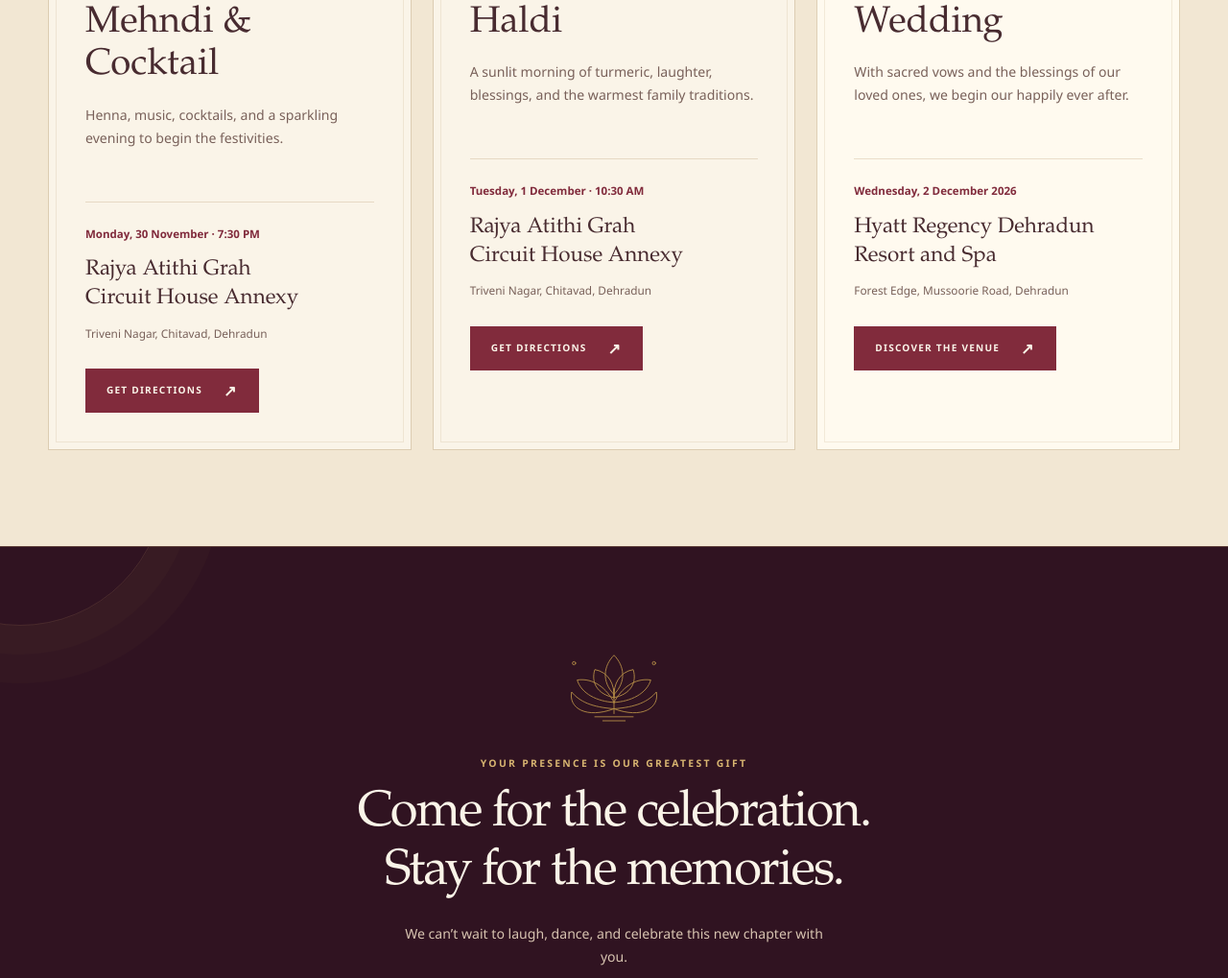
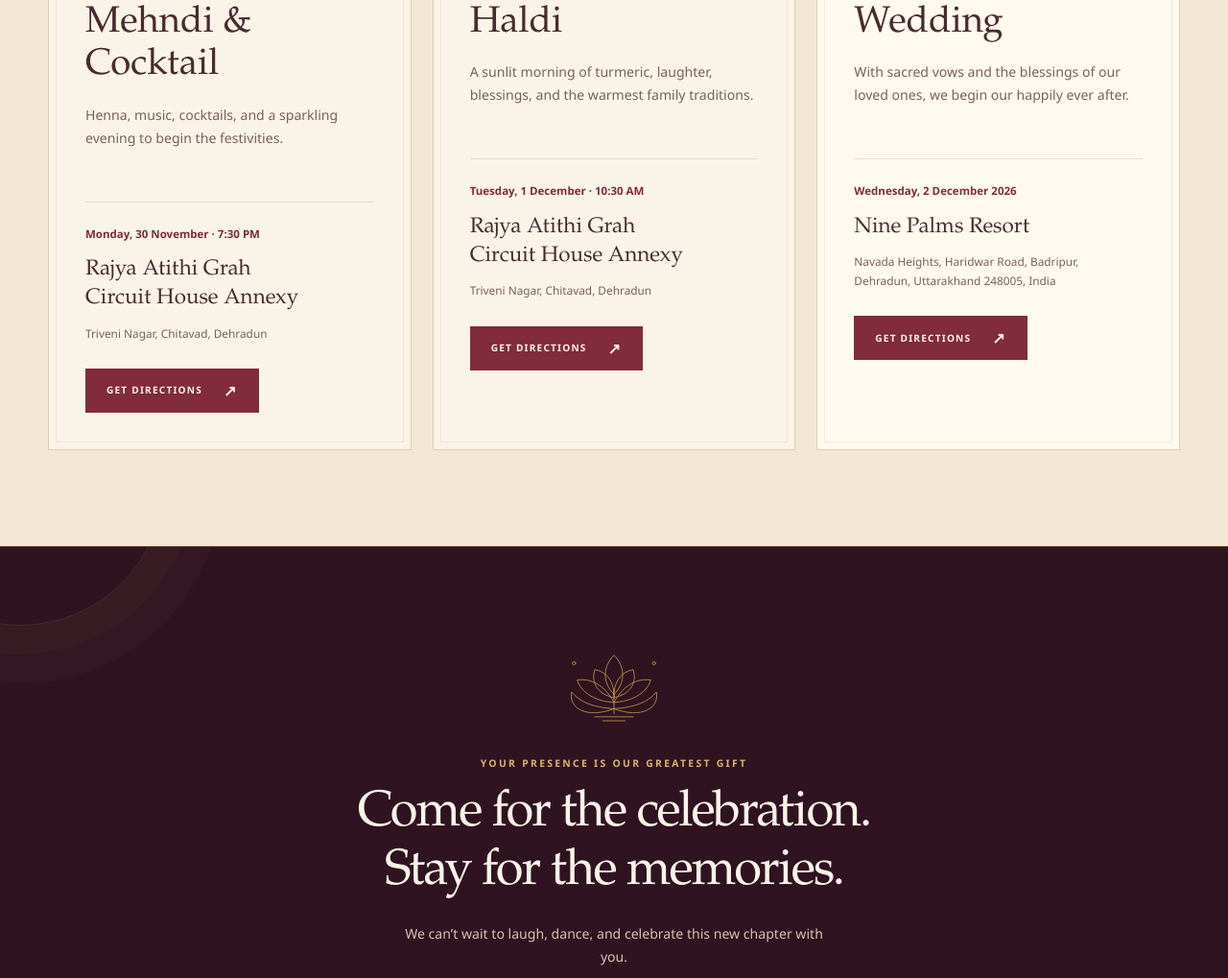
Before and after one commit to akshatra/wedding, a plain HTML site: page index.html in a window 1280 px wide. Shown: the part 2383-3402 px from the top of the page at 96% size. Drawn offline with Linux system fonts and the light colour scheme.

Commit message:
udpate-href

```diff
--- a/index.html
+++ b/index.html
@@ -114,8 +114,8 @@
               <p class="small-label">Shubh vivah · Wedding ceremony</p>
               <h3>Wedding</h3>
               <p class="event-description">With sacred vows and the blessings of our loved ones, we begin our happily ever after.</p>
-              <div class="event-details"><p class="event-date"><time datetime="2026-12-02">Wednesday, 2 December 2026</time></p><h4>Hyatt Regency Dehradun<br>Resort and Spa</h4><p>Forest Edge, Mussoorie Road, Dehradun</p></div>
-              <a class="button button-wine" href="https://hyatt.com/en-US/hotel/india/hyatt-regency-dehradun/delrh" target="_blank" rel="noopener noreferrer">Discover the venue <span aria-hidden="true">↗</span></a>
+              <div class="event-details"><p class="event-date"><time datetime="2026-12-02">Wednesday, 2 December 2026</time></p><h4>Nine Palms Resort</h4><p>Navada Heights, Haridwar Road, Badripur,<br>Dehradun, Uttarakhand 248005, India</p></div>
+              <a class="button button-wine" href="https://www.google.com/maps/search/?api=1&amp;query=Nine%20Palms%20Resort%20Navada%20Heights%2C%20Haridwar%20Rd%2C%20Badripur%2C%20Dehradun%2C%20Uttarakhand%20248005%2C%20India" target="_blank" rel="noopener noreferrer">Get directions <span aria-hidden="true">↗</span></a>
             </article>
           </div>
         </div>
```
